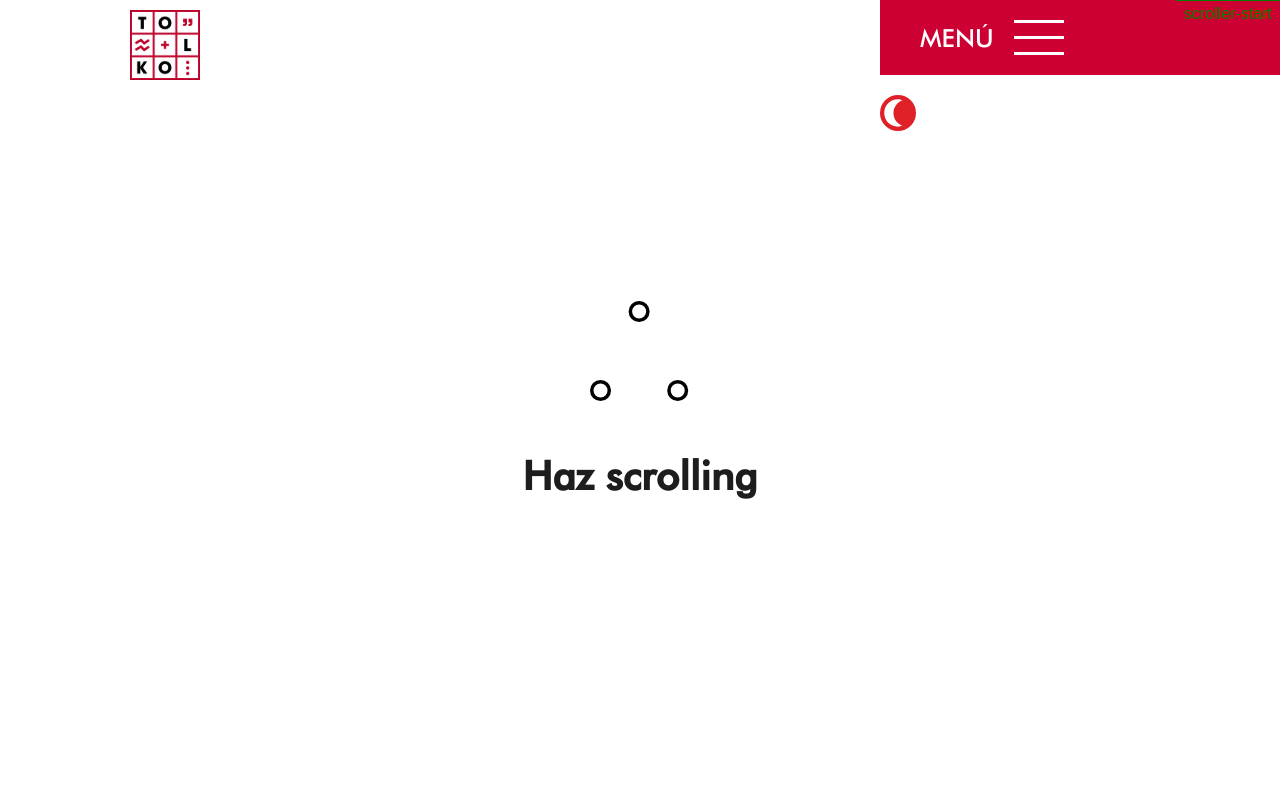
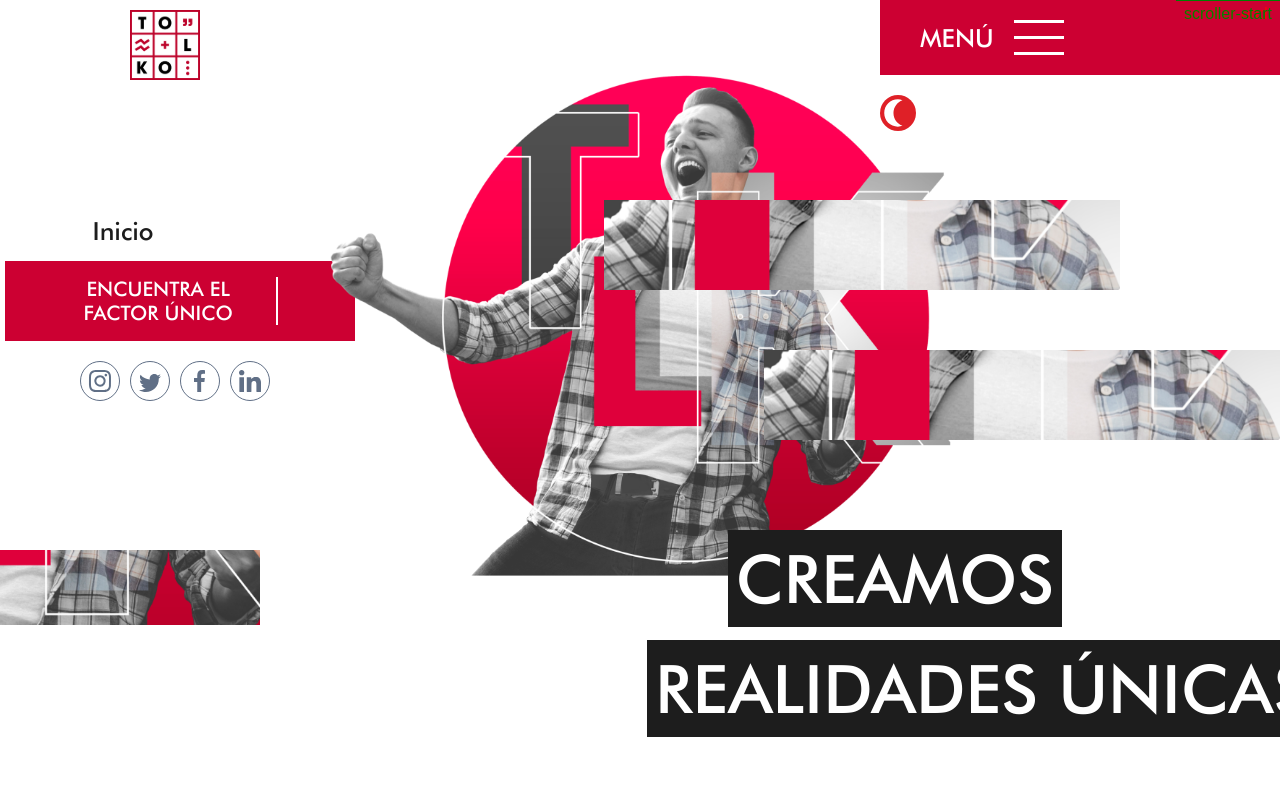
Before and after one commit to msandovalv2022/tolko, a React (Create React App) app: page / in a window 1280 px wide. Shown: the top 800 px of the page. Built offline with nearby package versions, Linux system fonts and the light colour scheme.

Commit message:
NEW FEATURE: la animación del banner se reproduce inmediatamente después de que el preloader termina su animación y además apartir de la medida 1024px no se reproduce ninguna animación

```diff
--- a/src/components/header.jsx
+++ b/src/components/header.jsx
@@ -24,32 +24,6 @@ import SvgDark from "../assets/svg-loaders/ball-triangleDark.svg";
 gsap.registerPlugin(ScrollTrigger);
 
 const Header = () => {
-  //Primer contrenedor animado
-  const firstAnimatorContainerRef = useRef(null);
-  const scrollIconLightRef = useRef(null);
-  const scrollIconDarkRef = useRef(null);
-  const scrollTextRef = useRef(null);
-
-  useEffect(() => {
-    const firstAnimatorContainer = firstAnimatorContainerRef.current;
-    const scrollLightIcon = scrollIconLightRef.current;
-    const scrollDarkIcon = scrollIconDarkRef.current;
-    const scrollText = scrollTextRef.current;
-    const tl = gsap.timeline({
-      scrollTrigger: {
-        trigger: firstAnimatorContainer,
-        pin: true,
-        // markers: true,
-        start: "top top",
-        end: "+=200 0",
-        scrub: 3,
-      },
-    });
-    tl.to(scrollLightIcon, { height: "50px", duration: 1 });
-    tl.to(scrollDarkIcon, { height: "50px", duration: 1 }, "=-1");
-    tl.to(scrollText, { fontSize: "20px", duration: 1 }, "-=1");
-  }, [firstAnimatorContainerRef]);
-
   //Segundo contenedor animado
   const secondAnimatorContainerRef = useRef(null);
   const sidebarRef = useRef(null);
@@ -82,6 +56,7 @@ const Header = () => {
         // scrub: 3,
       },
     });
+    tl.to(sidebar, { x: 0, duration: 3 });
     tl.to(sidebar, { x: 555, duration: 0.4 });
     tl.to(bocas2, { y: 800, duration: 0.4 });
     tl.to(bocas3, { x: -960, duration: 0.4 });
@@ -96,22 +71,6 @@ const Header = () => {
   return (
     <section>
       <header className="header">
-        {/* <Nav /> */}
-        <div className="header__scroll" ref={firstAnimatorContainerRef}>
-          <img
-            className="header__scroll--iconLight"
-            src={SvgLight}
-            alt=""
-            ref={scrollIconLightRef}
-          />
-          <img
-            className="header__scroll--iconDark"
-            src={SvgDark}
-            alt=""
-            ref={scrollIconDarkRef}
-          />
-          <h1 ref={scrollTextRef}>{t("header.scroll")}</h1>
-        </div>
         <div className="header__animate" ref={secondAnimatorContainerRef}>
           <div
             className="header__animate--item header__animate--item-sidebar"
--- a/src/components/preloader.jsx
+++ b/src/components/preloader.jsx
@@ -19,11 +19,9 @@ const Preloader = () => {
         end: "+=200 0",
       },
     });
-    tl.to(preloaderContainer, {y:"0px", duration: 3});
-    tl.to(preloaderContainer, {y:"-800px", duration: 3});
-    tl.to(preloaderIcon,{height: "50px", duration: 3},"-=3");
-    tl.to(preloaderTitle,{scale: "1.5", duration: 3},"-=3");
-    tl.to(preloaderContainer, {display:"none", duration: 1});
+    tl.to(preloaderContainer, {y:"0px", duration: 1.8});
+    tl.to(preloaderContainer, {y:"-800px", duration: 1.5});
+    tl.to(preloaderContainer, {display:"none", duration: 0.1});
   }, []);
   return (
     <section id="preloader_container" className="preloader">
--- a/src/styles/components/_preloader.scss
+++ b/src/styles/components/_preloader.scss
@@ -1,5 +1,5 @@
 .preloader {
-  background-color: $black;
+  background-color: $white;
   display: flex;
   flex-direction: column;
   justify-content: center;
@@ -7,8 +7,8 @@
   width: 100%;
   height: 100vh;
   position: fixed;
-  top: -10px;
-  z-index: 55;
+  top: -1px;
+  z-index: 99;
   &__iconLight,
   &__iconDark {
     height: 100px;
@@ -17,3 +17,8 @@
     font-size: 40px;
   }
 }
+@media screen and (max-width: 1024px){
+    .preloader{
+        display: none;
+    }
+}
--- a/src/styles/layout/_header.scss
+++ b/src/styles/layout/_header.scss
@@ -3,30 +3,10 @@
     display: none;
   }
   width: 100%;
-  height: 240vh;
+  height: 100vh;
   text-align: center;
   overflow: hidden;
 
-  &__scroll {
-    background-color: $white;
-    display: flex;
-    flex-direction: column;
-    justify-content: center;
-    align-items: center;
-    width: 100%;
-    height: 100vh;
-    position: fixed;
-
-    &--iconLight,
-    &--iconDark {
-      height: 100px;
-    }
-    h1 {
-      margin-top: 50px;
-      font-size: 40px;
-      // font-family: $futuraBold;
-    }
-  }
   &__animate {
     // background-color: salmon;
     position: relative;
```
